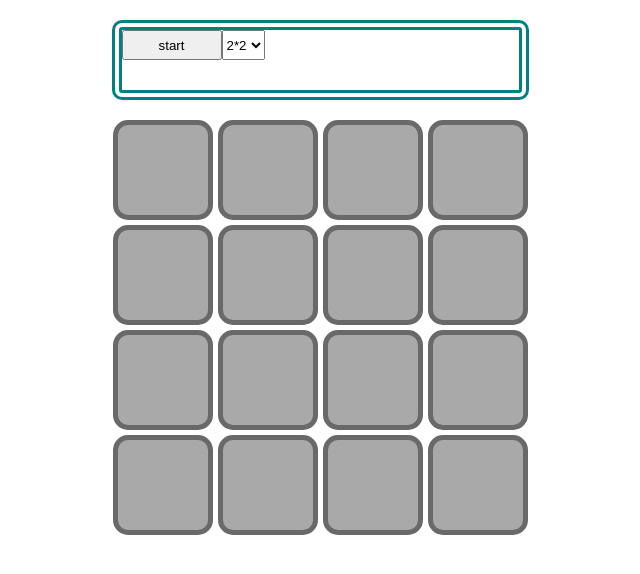
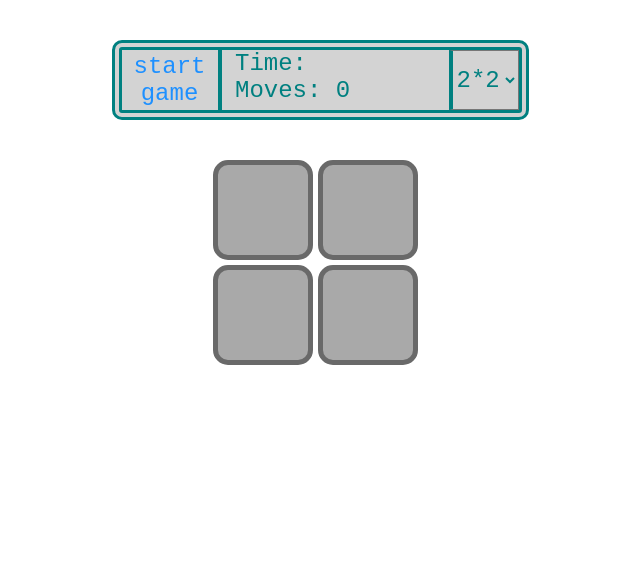
Before and after one commit to IgorFromUA/gameMemory, a React (Create React App) app: page / in a window 1280 px wide. Shown: the top 574 px of the page, without its empty margins (320-960 px from the left). Built offline with nearby package versions, Linux system fonts and the light colour scheme.

Commit message:
Added a control panel with a counter of moves and changing the size of the game.

```diff
--- a/src/App.js
+++ b/src/App.js
@@ -6,8 +6,11 @@ import {getMixedMus} from "./components/mixedMus";
 
 
 function App() {
-    const [mixedMus, setMixedMus] = useState(getMixedMus)
+    const [sizeGame, setSizeGame] = useState(4)
+    const [mixedMus, setMixedMus] = useState(getMixedMus(sizeGame))
     const [countClick, setCountClick] = useState(0)
+    const [moves, setMoves] = useState(0)
+
 
     if (countClick === 2) {
         const cardsComparison = mixedMus.filter(el => el.isFlipped && !el.isCouple)
@@ -19,6 +22,7 @@ function App() {
                 return el
             }))
             setCountClick(0)
+            setMoves(moves + 1)
 
         } else {
             setTimeout(() => {
@@ -29,9 +33,12 @@ function App() {
                     return el
                 }))
                 setCountClick(0)
+                setMoves(moves + 1)
+
             }, 1000)
         }
     }
+
     const clickCard = (p) => {
         if (!p.isCouple && !p.isFlipped && countClick < 2) {
             setMixedMus(mixedMus.map((el, ind) => ind === p.index ? {...el, isFlipped: !el.isFlipped, index: ind} : el))
@@ -41,10 +48,18 @@ function App() {
     }
     return (
         <div className='game'>
-            <ControlPanel/>
+            <ControlPanel
+                moves={moves}
+                value={sizeGame}
+                onChange={size => {
+                    setMixedMus(getMixedMus(size))
+                    setSizeGame(size)
+                }}
+            />
             <Cards
                 mixedMus={mixedMus}
                 click={clickCard}
+                size={sizeGame}
             />
         </div>
     )
--- a/src/components/Card.jsx
+++ b/src/components/Card.jsx
@@ -1,4 +1,4 @@
-import React, {useState} from 'react';
+import React from 'react';
 import '../styles/Card.css'
 
 function Card({click, ...props}) {
--- a/src/components/Cards.jsx
+++ b/src/components/Cards.jsx
@@ -2,10 +2,11 @@ import React from 'react';
 import Card from "./Card";
 import '../styles/Cards.css'
 
-const Cards = (props) => {
+const Cards = ({size, ...props}) => {
+
 
     return (
-        <div className='cards'>
+        <div className={`cards size${size}`}>
             {props.mixedMus.map((value, index) => {
                 return (
                     <Card
--- a/src/components/ControlPanel.jsx
+++ b/src/components/ControlPanel.jsx
@@ -1,11 +1,26 @@
 import React from 'react';
 import '../styles/ControlPanel.css'
 
-const ControlPanel = () => {
+const ControlPanel = ({onChange, value, moves}) => {
+
+    const clickStart = () => {
+    }
     return (
         <div className='control-panel'>
-            <button className='start-res'>start</button>
-            <select className='selectSize'>
+            <button
+                className='start-res'
+                onClick={clickStart}
+            >start game
+            </button>
+            <div className='display'>
+                <div>Time:</div>
+                <div>Moves: {moves}</div>
+            </div>
+            <select
+                className='selectSize'
+                value={value}
+                onChange={event => onChange(event.target.value)}
+            >
                 <option value='4'>2*2</option>
                 <option value='16'>4*4</option>
                 <option value='36'>6*6</option>
--- a/src/components/mixedMus.jsx
+++ b/src/components/mixedMus.js
@@ -1,5 +1,4 @@
-const str = '❤♫☎♨✈✣☏■'
-// + '☀✂✉☼☆✄✆☁★♕'
+const str = '❤♫☎♨✈✣☏■☀✂✉☼☆✄✆☁★♕'
 const mus = str.split('')
 const cardsMus = [];
 for (let i = 0; i < mus.length; i++) {
@@ -20,6 +19,6 @@ const mixedMus = (cardsMus) => {
     }
     return mixMus
 }
-    export const getMixedMus = () => {
-    return mixedMus(cardsMus)
+export const getMixedMus = (length) => {
+    return mixedMus(cardsMus.slice(0, length))
 }
--- a/src/styles/Cards.css
+++ b/src/styles/Cards.css
@@ -1,6 +1,8 @@
 .cards {
     display: flex;
     flex-wrap: wrap;
-    width: 415px;
     gap: 5px;
 }
+.size4 {width: 215px;}
+.size16 {width: 415px;}
+.size36 {width: 630px;}
--- a/src/styles/ControlPanel.css
+++ b/src/styles/ControlPanel.css
@@ -1,15 +1,37 @@
 .control-panel {
+    display: flex;
+    justify-content: space-between;
+    background-color: lightgrey;
+    color: teal;
     border: 10px double teal;
     border-radius: 10px;
     width: 417px;
     height: 80px;
-    margin: 20px 0;
+    margin: 40px 0;
+}
+.display {
+    font-size: 24px ;
+    font-family: monospace;
+
+    width: 200px;
 }
 .start-res {
+    background-color: lightgrey;
+    font-size: 24px ;
+    font-family: monospace;
+    color: dodgerblue;
+    border: none;
+    border-right: 4px solid teal;
     width: 100px;
-    height: 30px;
+    height: 60px;
 }
 .selectSize {
-    width: 100px2;
-    height: 30px;
+    background-color: lightgrey;
+    font-size: 24px ;
+
+    color: teal;
+    font-family: monospace;
+    border-left: 4px solid teal;
+    width: 70px;
+    height: 60px;
 }
```
